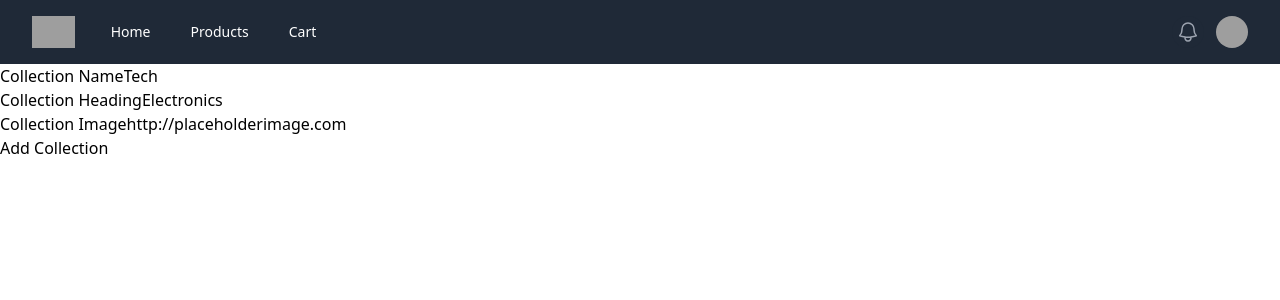
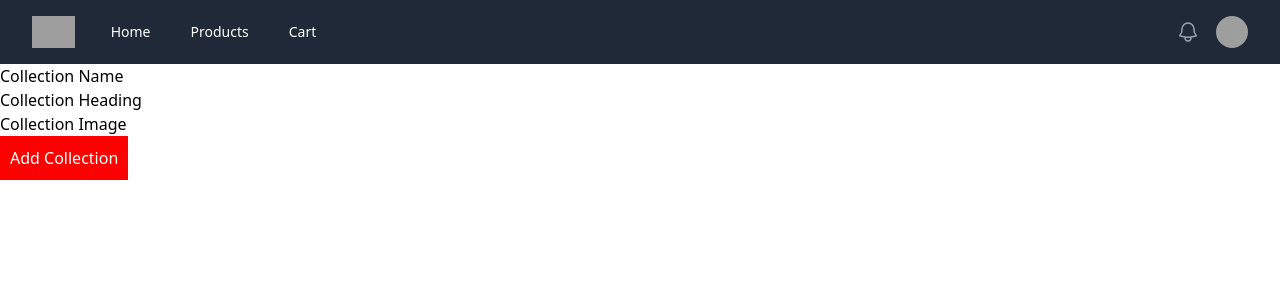
Before and after one commit to frontenddevtrainer/educommerce-aug, an Angular app: page /admin/create-collection in a window 1280 px wide. Shown: the top 300 px of the page. Built offline with nearby package versions, Linux system fonts and the light colour scheme; grey boxes are pictures that could not be loaded.

Commit message:
Added validation

```diff
--- a/src/app/components/forms/create-collection-template/create-collection-template.component.css
+++ b/src/app/components/forms/create-collection-template/create-collection-template.component.css
@@ -0,0 +1,5 @@
+button {
+    background-color: blue;
+    color: white;
+    padding: 10px;
+}
--- a/src/app/components/forms/create-collection-template/create-collection-template.component.html
+++ b/src/app/components/forms/create-collection-template/create-collection-template.component.html
@@ -1,17 +1,51 @@
-<form #createCollectionForm="ngForm" (ngSubmit)="addCollection(createCollectionForm)">
+<form
+  #createCollectionForm="ngForm"
+  (ngSubmit)="addCollection(createCollectionForm)"
+>
   <p>
     <label>Collection Name</label>
-    <input type="text" name="name" #name="ngModel" [(ngModel)]="formData.name" />
+    <input
+      required
+      type="text"
+      name="name"
+      #name="ngModel"
+      [(ngModel)]="formData.name"
+    />
+    <span *ngIf="name.invalid && name.touched" class="text-red-800">This is required</span>
   </p>
 
   <p>
     <label>Collection Heading</label>
-    <input type="text" name="heading" #heading="ngModel" [(ngModel)]="formData.heading"/>
+    <input
+      required
+      type="text"
+      name="heading"
+      #heading="ngModel"
+      [(ngModel)]="formData.heading"
+    />
+    <span *ngIf="heading.invalid && heading.touched" class="text-red-800">This is required</span>
   </p>
 
   <p>
     <label>Collection Image</label>
-    <input type="text" name="image" #image="ngModel" [(ngModel)]="formData.image"/>
+    <input
+      type="text"
+      name="image"
+      #image="ngModel"
+      [(ngModel)]="formData.image"
+    />
+
+    <!-- Touched: {{name.touched}}
+    Dirty: {{name.dirty}}
+    Pristine: {{name.pristine}} -->
   </p>
-  <button type="submit">Add Collection</button>
+  <button
+
+    [ngStyle]="{ backgroundColor: createCollectionForm.invalid ? 'red' : '' }"
+    type="submit"
+  >
+    Add Collection
+  </button>
 </form>
+
+<!-- [disabled]="createCollectionForm.invalid" -->
--- a/src/app/components/forms/create-collection-template/create-collection-template.component.ts
+++ b/src/app/components/forms/create-collection-template/create-collection-template.component.ts
@@ -1,19 +1,20 @@
+import { CommonModule } from '@angular/common';
 import { Component } from '@angular/core';
 import { FormsModule } from '@angular/forms';
 
 @Component({
   selector: 'edu-create-collection-template',
   standalone: true,
-  imports: [FormsModule],
+  imports: [FormsModule, CommonModule],
   templateUrl: './create-collection-template.component.html',
   styleUrl: './create-collection-template.component.css',
 })
 export class CreateCollectionTemplateComponent {
 
   formData = {
-    name : "Tech",
-    heading: "Electronics",
-    image: "http://placeholderimage.com"
+    name : "",
+    heading: "",
+    image: ""
   }
 
   addCollection(form: any) {
```
